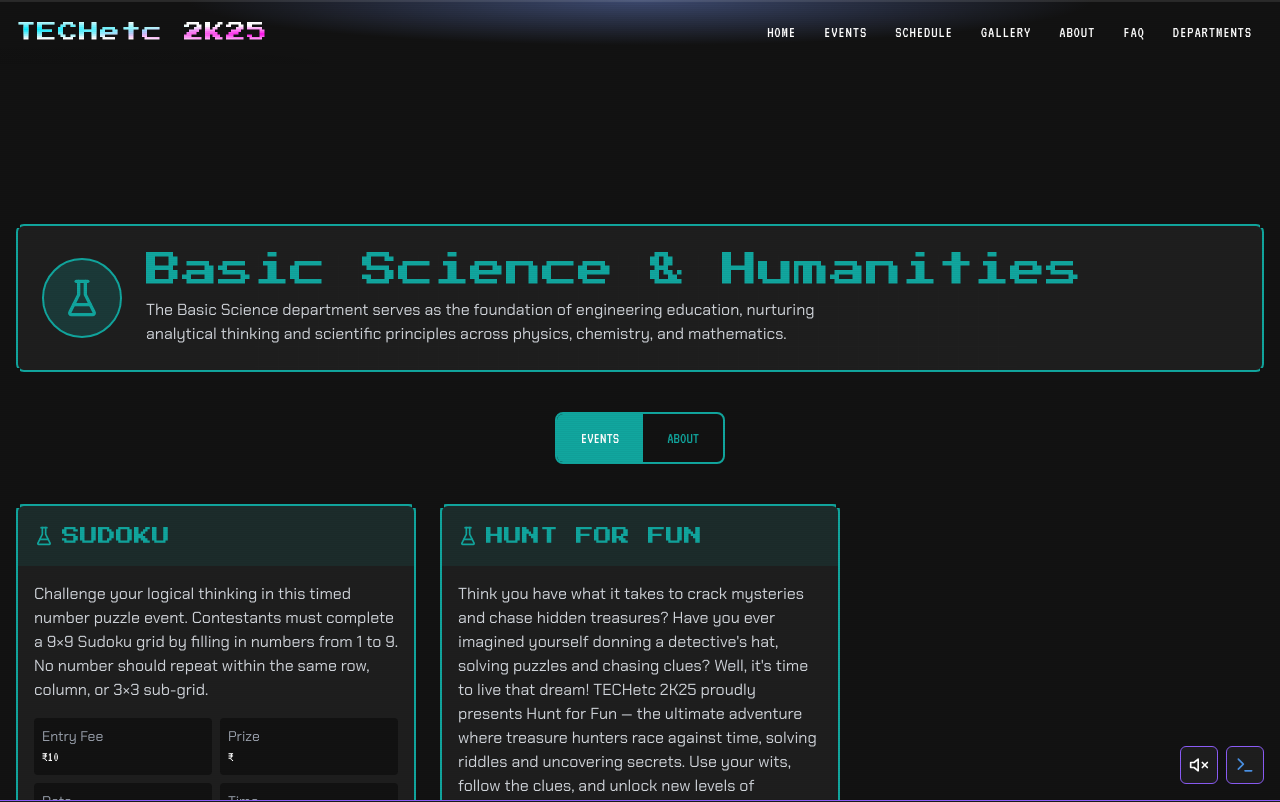
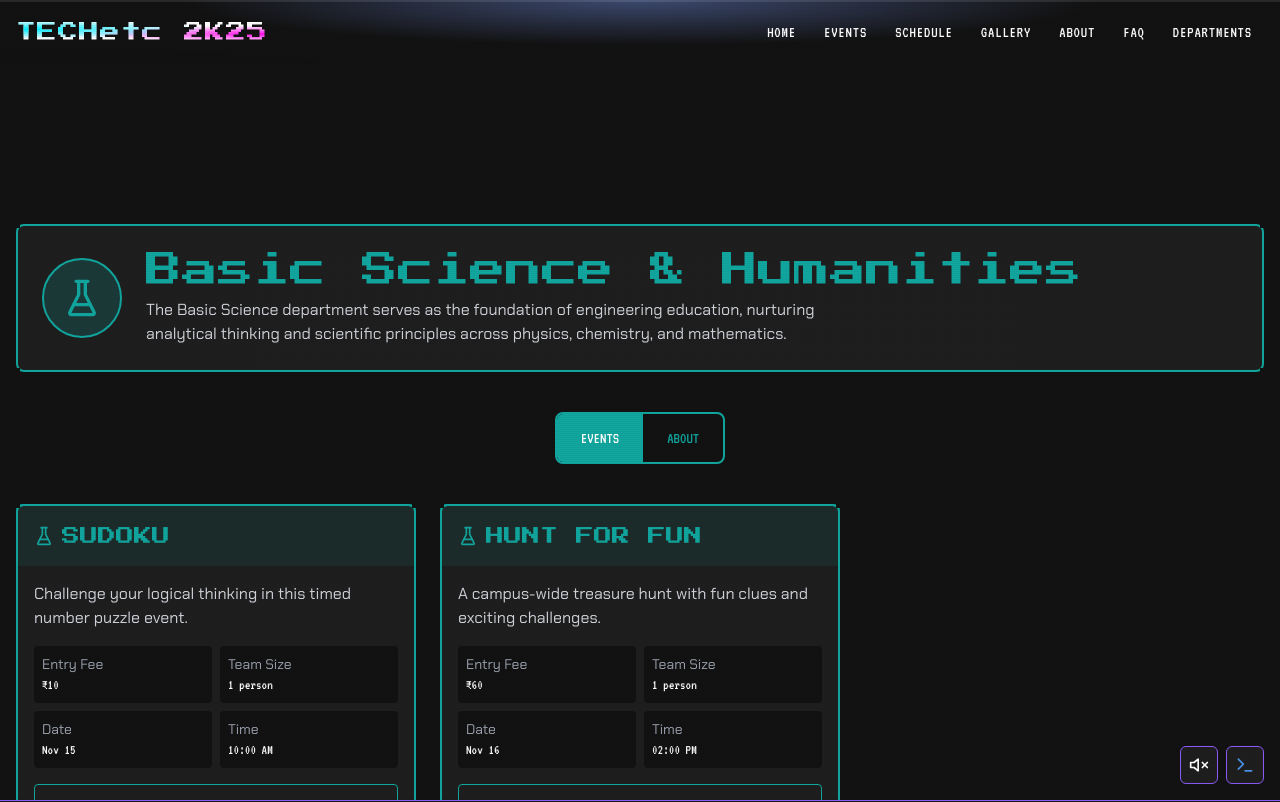
Before and after one commit to debjitmitra000/tecHETC25, a React (Vite) app: page /department/bsh in a window 1280 px wide. Shown: the top 802 px of the page. Built offline with nearby package versions, Linux system fonts and the light colour scheme.

Commit message:
departmebnts cards

```diff
--- a/src/components/RegistrationModal.tsx
+++ b/src/components/RegistrationModal.tsx
@@ -68,7 +68,7 @@ const RegistrationModal: React.FC = () => {
                     </ol>
                     <div className="mt-3 pt-2 border-t border-primary border-opacity-30">
                       <p className="font-mono text-xs text-neon-ece mb-1">Note: ₹100 is only the registration fee. Each event has its own additional fee.</p>
-                      <p className="font-mono text-xs text-neon-ce italic">You can also register offline at the registration desk offline.</p>
+                      <p className="font-mono text-xs text-neon-ce italic">You can also register offline at the registration desk.</p>
                     </div>
                   </div>
 
--- a/src/pages/DepartmentPage.tsx
+++ b/src/pages/DepartmentPage.tsx
@@ -1,5 +1,4 @@
 import React, { useState, useEffect } from "react";
-import { useRegistration } from "../contexts/RegistrationContext";
 import { useParams, useSearchParams, useNavigate } from "react-router-dom";
 import { motion } from "framer-motion";
 import { EventProps } from "../components/EventCard";
@@ -61,7 +60,9 @@ const DepartmentPage: React.FC = () => {
           departmentName: "CSE",
           description:
             "CODE-2-DUO will consist of 2 rounds, consisting of problems, testing your logic, algorithmic and problem-solving skills. The rounds are as follows: \n\n Round 1 (Prelims): 15 code snippets written in C language will be provided in Google form whose outputs are to be given by the participants. Time: 30 minutes.\n\n Round 2 (Finals): 4 problem statements ranging from easy, medium and hard levels for which a solution is to be given by the teams in C / C++ / JAVA. Time: 2 hours (120 minutes).",
+          minidesc: "Pair up and compete in this coding challenge designed for speed and logic.",
           entryFee: 150,
+          teamSize: 1,
           date: "Nov 15",
           time: "11:00 AM",
           icon: <Cpu className="h-5 w-5 text-neon-cse" />,
@@ -90,7 +91,9 @@ const DepartmentPage: React.FC = () => {
           departmentName: "CSE",
           description:
             "Design modern and user-friendly interfaces with top-notch UX principles.",
+          minidesc: "Design modern and user-friendly interfaces with top-notch UX principles.",
           entryFee: 200,
+          teamSize: 1,
           date: "Nov 16",
           time: "01:00 PM",
           icon: <Cpu className="h-5 w-5 text-neon-cse" />,
@@ -126,7 +129,9 @@ const DepartmentPage: React.FC = () => {
           departmentName: "CSE",
           description:
             "Compete in the ultimate mobile battle royale tournament.",
+          minidesc: "Compete in the ultimate mobile battle royale tournament.",
           entryFee: 100,
+          teamSize: 1,
           date: "Nov 17",
           time: "01:00 PM",
           icon: <Cpu className="h-5 w-5 text-neon-cse" />,
@@ -168,7 +173,9 @@ const DepartmentPage: React.FC = () => {
           departmentName: "ECE",
           description:
             "Program and control your bots to score goals and defeat your opponents.",
+          minidesc: "Program and control your bots to score goals and defeat your opponents.",
           entryFee: 200,
+          teamSize: 1,
           date: "Nov 15",
           time: "03:00 PM",
           icon: <Zap className="h-5 w-5 text-neon-ece" />,
@@ -201,7 +208,9 @@ const DepartmentPage: React.FC = () => {
           departmentName: "ECE",
           description:
             "Build a robot that can smartly follow a line across complex paths.",
+          minidesc: "Build a robot that can smartly follow a line across complex paths.",
           entryFee: 150,
+          teamSize: 1,
           date: "Nov 16",
           time: "03:00 PM",
           icon: <Zap className="h-5 w-5 text-neon-ece" />,
@@ -231,7 +240,9 @@ const DepartmentPage: React.FC = () => {
           departmentName: "ECE",
           description:
             "Dive into exciting electronics experiments and innovations.",
+          minidesc: "Dive into exciting electronics experiments and innovations.",
           entryFee: 150,
+          teamSize: 1,
           date: "Nov 17",
           time: "03:00 PM",
           icon: <Zap className="h-5 w-5 text-neon-ece" />,
@@ -274,7 +285,9 @@ const DepartmentPage: React.FC = () => {
           departmentName: "ME",
           description:
             "Showcase your design and drafting skills using CAD software.",
+          minidesc: "Showcase your design and drafting skills using CAD software.",
           entryFee: 150,
+          teamSize: 1,
           date: "Nov 16",
           time: "11:00 AM",
           icon: <Cog className="h-5 w-5 text-neon-me" />,
@@ -320,7 +333,9 @@ const DepartmentPage: React.FC = () => {
           departmentName: "CE",
           description:
             "Design and build model bridges to test structural strength and creativity.",
+          minidesc: "Design and build model bridges to test structural strength and creativity.",
           entryFee: 150,
+          teamSize: 1,
           date: "Nov 16",
           time: "10:00 AM",
           icon: <Building2 className="h-5 w-5 text-neon-ce" />,
@@ -356,7 +371,9 @@ const DepartmentPage: React.FC = () => {
           departmentName: "CE",
           description:
             "Create quick architectural plans under real-world constraints.",
+          minidesc: "Create quick architectural plans under real-world constraints.",
           entryFee: 150,
+          teamSize: 1,
           date: "Nov 17",
           time: "11:00 AM",
           icon: <Building2 className="h-5 w-5 text-neon-ce" />,
@@ -397,7 +414,9 @@ const DepartmentPage: React.FC = () => {
           departmentName: "EE",
           description:
             "Quick-fire circuit building under pressure using provided components.",
+          minidesc: "Quick-fire circuit building under pressure using provided components.",
           entryFee: 100,
+          teamSize: 1,
           date: "Nov 15",
           time: "01:00 PM",
           icon: <Bolt className="h-5 w-5 text-neon-ee" />,
@@ -427,7 +446,9 @@ const DepartmentPage: React.FC = () => {
           departmentName: "EE",
           description:
             "Solve electromagnetism-based challenges in this electrifying competition.",
+          minidesc: "Solve electromagnetism-based challenges in this electrifying competition.",
           entryFee: 100,
+          teamSize: 1,
           date: "Nov 17",
           time: "10:00 AM",
           icon: <Bolt className="h-5 w-5 text-neon-ee" />,
@@ -467,7 +488,9 @@ const DepartmentPage: React.FC = () => {
           departmentName: "BSH",
           description:
             "Challenge your logical thinking in this timed number puzzle event. Contestants must complete a 9×9 Sudoku grid by filling in numbers from 1 to 9. No number should repeat within the same row, column, or 3×3 sub-grid.",
+          minidesc: "Challenge your logical thinking in this timed number puzzle event.",
           entryFee: 10,
+          teamSize: 1,
           date: "Nov 15",
           time: "10:00 AM",
           icon: <FlaskConical className="h-5 w-5 text-neon-bsh" />,
@@ -501,7 +524,9 @@ const DepartmentPage: React.FC = () => {
           departmentName: "BSH",
           description:
             "Think you have what it takes to crack mysteries and chase hidden treasures? Have you ever imagined yourself donning a detective's hat, solving puzzles and chasing clues?\n\nWell, it's time to live that dream! TECHetc 2K25 proudly presents Hunt for Fun — the ultimate adventure where treasure hunters race against time, solving riddles and uncovering secrets. \nUse your wits, follow the clues, and unlock new levels of excitement at every turn. More thrill. More madness. More treasures.\n\n Get ready — the hunt is about to begin!",
+          minidesc: "A campus-wide treasure hunt with fun clues and exciting challenges.",
           entryFee: 60,
+          teamSize: 1,
           date: "Nov 16",
           time: "02:00 PM",
           icon: <FlaskConical className="h-5 w-5 text-neon-bsh" />,
@@ -546,7 +571,9 @@ const DepartmentPage: React.FC = () => {
           departmentName: "GENERAL",
           description:
             "Put your general knowledge to the test in this fast-paced quiz battle. \nThe details of each Round are as follows: \n\n Round 1: Current Affairs & G.K \n Round 2: Double Trouble (Basic Engineering) \n\n The Final Round are as follows:\nRound 3: Audio & Visual Round: (Movie, Music, Puzzle, Sports, Personality,Politics).\nRound 4: Guess/ Clue Round.\nRound 5: Rapid Fire Round.",
+          minidesc: "Put your general knowledge to the test in this fast-paced quiz battle.",
           entryFee: 50,
+          teamSize: 1,
           date: "Nov 17",
           time: "02:00 PM",
           icon: <Brain className="h-5 w-5 text-neon-general" />,
@@ -581,7 +608,9 @@ const DepartmentPage: React.FC = () => {
           departmentName: "GENERAL",
           description:
             "Showcase creative models and prototypes across engineering domains.",
+          minidesc: "Showcase creative models and prototypes across engineering domains.",
           entryFee: 100,
+          teamSize: 1,
           date: "Nov 18",
           time: "10:00 AM",
           icon: <Brain className="h-5 w-5 text-neon-general" />,
@@ -992,7 +1021,6 @@ const DepartmentPage: React.FC = () => {
                           {selectedEvent.registration}
                         </span>
                       </div>
-
                     </div>
                   </div>
                 </div>
@@ -1026,8 +1054,9 @@ const DepartmentPage: React.FC = () => {
                       </div>
                     </div>
 
+
                     <div className="p-4">
-                      <p className="text-gray-300 mb-4">{event.description}</p>
+                      <p className="text-gray-300 mb-4">{event.minidesc}</p>
 
                       <div className="grid grid-cols-2 gap-2 mb-4 text-sm">
                         <div className="bg-background rounded p-2">
@@ -1037,9 +1066,10 @@ const DepartmentPage: React.FC = () => {
                           </span>
                         </div>
                         <div className="bg-background rounded p-2">
-                          <span className="block text-gray-400">Prize</span>
+                          <span className="block text-gray-400">Team Size</span>
                           <span className="font-mono text-white">
-                            ₹{event.prize}
+                            {event.teamSize}{" "}
+                            {event.teamSize === 1 ? "person" : "people"}
                           </span>
                         </div>
                         <div className="bg-background rounded p-2">
--- a/src/pages/DepartmentPage2.tsx
+++ b/src/pages/DepartmentPage2.tsx
@@ -1,5 +1,4 @@
 import React, { useState, useEffect } from "react";
-import { useRegistration } from "../contexts/RegistrationContext";
 import { useParams, useSearchParams, useNavigate } from "react-router-dom";
 import { motion } from "framer-motion";
 import { EventProps } from "../components/EventCard";
```
